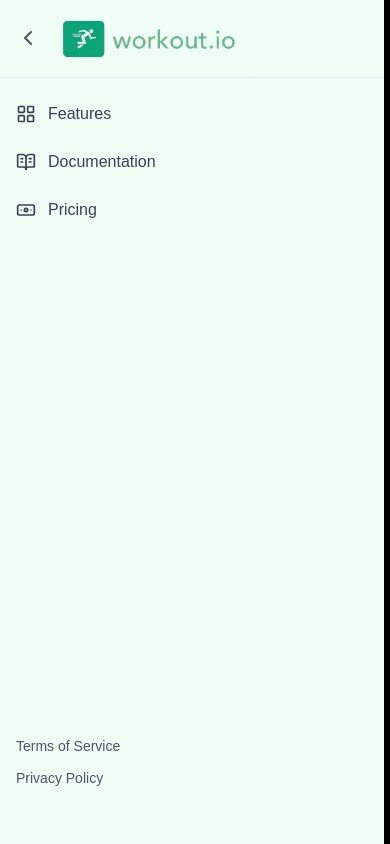
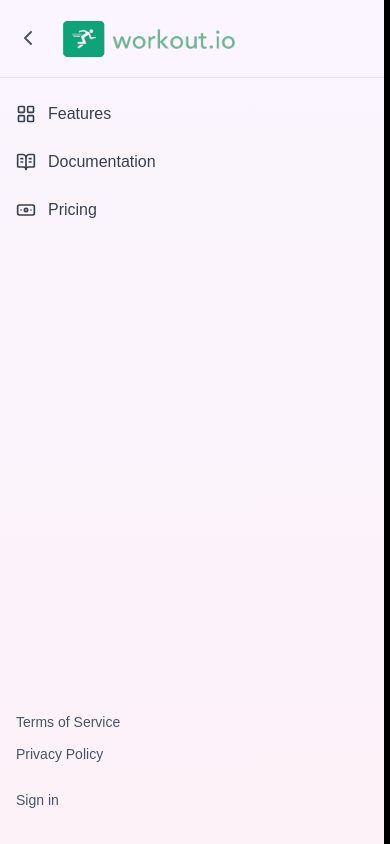
Before and after one commit to MiguelDZ123/workoutapp, a Next.js app: page / in a window 390 px wide. Both pictures are taken after a click on the button 364 px from the left and 54 px from the top of the page. Shown: the top 844 px of the page. Built offline with nearby package versions, Linux system fonts and the light colour scheme; no server answers.

Commit message:
More changes

```diff
--- a/components/Header.tsx
+++ b/components/Header.tsx
@@ -48,6 +48,11 @@ export default function Header() {
             <Link href="/pricing" className="text-sm text-gray-600 hover:text-gray-900 dark:text-gray-300 dark:hover:text-white">
               Pricing
             </Link>
+            {session && (
+              <Link href="/protected/saved-workouts" className="text-sm text-gray-600 hover:text-gray-900 dark:text-gray-300 dark:hover:text-white">
+                My Workouts
+              </Link>)
+            }
           </nav>
         </div>
 
@@ -68,11 +73,8 @@ export default function Header() {
             <div className="flex items-center gap-4">
               <div className="hidden md:block">
                 <div className="flex items-center gap-4">
-                  <Link href="/protected/saved-workouts" className="text-sm text-gray-600 hover:text-gray-900 dark:text-gray-300 dark:hover:text-white">
-                    Saved Workouts
-                  </Link>
                   <span className="text-sm text-gray-600 dark:text-gray-400">
-                    {session.user?.name || session.user?.email}
+                    <img className="rounded-full h-8 w-8" src={`${session.user?.image}`}/>
                   </span>
                   <button
                     onClick={() => signOut()}
@@ -125,7 +127,7 @@ export default function Header() {
             onClick={() => setIsMobileMenuOpen(false)}
           />
 
-          <div className="fixed inset-y-0 left-0 w-full max-w-sm bg-gradient-to-b from-green-50 to-green-50 dark:from-gray-900 dark:to-gray-800">
+          <div className="fixed inset-y-0 left-0 w-full max-w-sm bg-gradient-to-b from-purple-50 to-pink-50 dark:from-gray-900 dark:to-gray-800">
             <div className="flex flex-col h-full">
               <div className="flex items-center gap-3 px-4 py-4 border-b border-gray-200 dark:border-gray-700">
                 <button
@@ -203,8 +205,9 @@ export default function Header() {
                   </Link>
                 </div>
 
-                {session ?
-                  <button
+                {status === 'loading' ? (
+                  <div className="h-9 w-24 bg-gray-200 dark:bg-gray-700 rounded-lg animate-pulse" />
+                ) : session ? (<button
                   onClick={() => {
                     signOut();
                     setIsMobileMenuOpen(false);
@@ -212,16 +215,12 @@ export default function Header() {
                   className="text-sm text-gray-600 dark:text-gray-400"
                 >
                   Logout
-                  </button>
-
-                :
-                  <button
+                </button>) : (<button
                   onClick={() => setIsAuthModalOpen(true)}
-                    className="text-sm bg-black text-white px-4 py-2 rounded-lg hover:bg-gray-800 transition-colors max-sm:hidden"
+                  className="text-sm text-gray-600 dark:text-gray-400"
                 >
                   Sign in
-                  </button>
-                  }
+                </button>)}
               </div>
             </div>
           </div>
--- a/components/WorkoutGenerator.tsx
+++ b/components/WorkoutGenerator.tsx
@@ -195,6 +195,12 @@ export default function WorkoutGenerator() {
             >
               <Paperclip className="w-5 h-5" />
             </button>
+            <button
+              type="button"
+              className="p-1 text-gray-500 hover:text-gray-700 dark:hover:text-gray-300 transition-colors"
+            >
+              <Mic className="w-5 h-5" />
+            </button>
             <textarea
               className="flex-grow bg-transparent border-none resize-none min-h-[24px] max-h-[120px] focus:outline-none focus:ring-0 py-1 px-3 text-sm"
               placeholder="Describe your fitness goals, experience level, available equipment..."
@@ -204,12 +210,6 @@ export default function WorkoutGenerator() {
               rows={1}
             />
             <div className="flex items-center gap-2">
-              <button
-                type="button"
-                className="p-1 text-gray-500 hover:text-gray-700 dark:hover:text-gray-300 transition-colors"
-              >
-                <Mic className="w-5 h-5" />
-              </button>
               <span className="text-xs text-gray-400">
                 {prompt.length}/3000
               </span>
```
Lines whose indentation alone changed are shown as unchanged.
